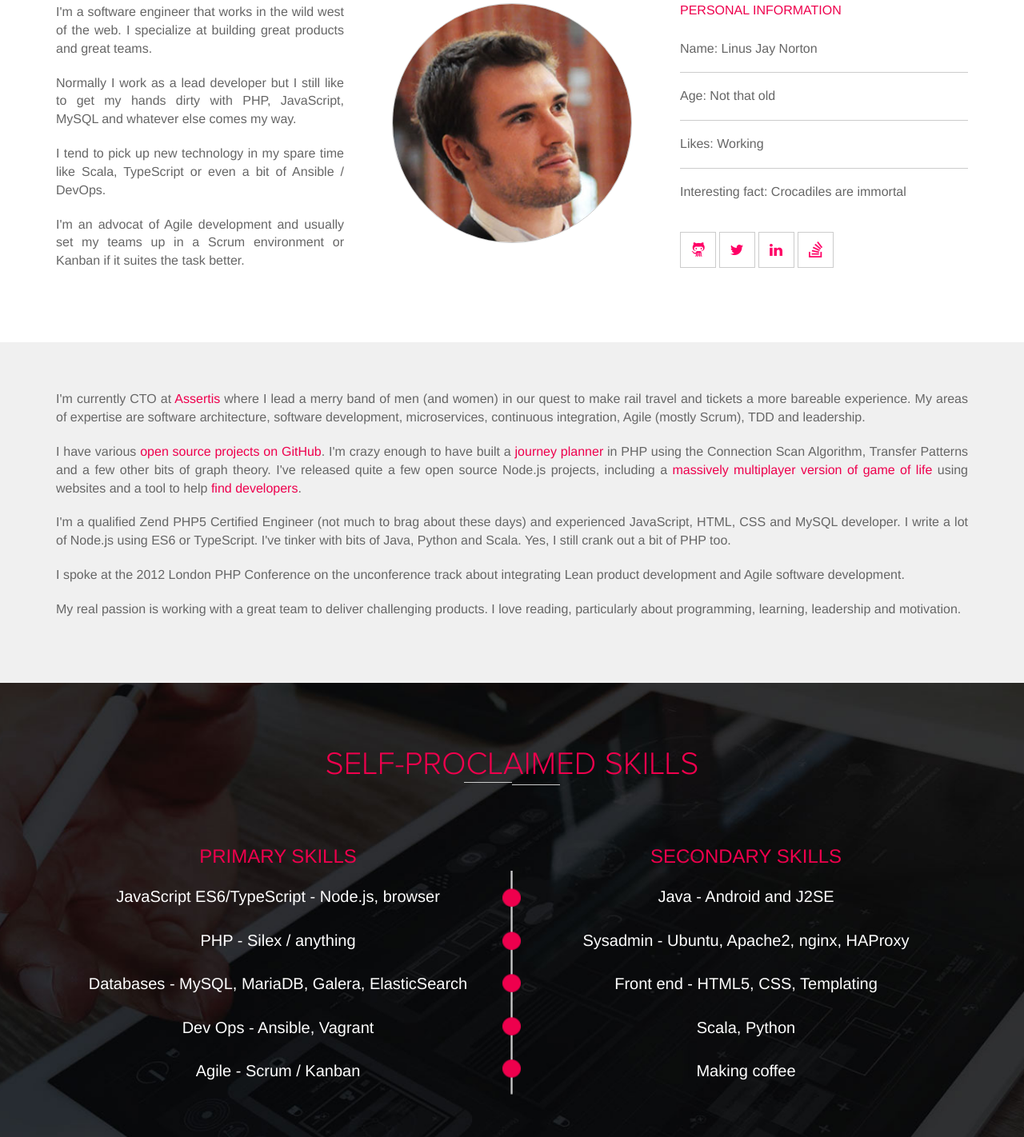
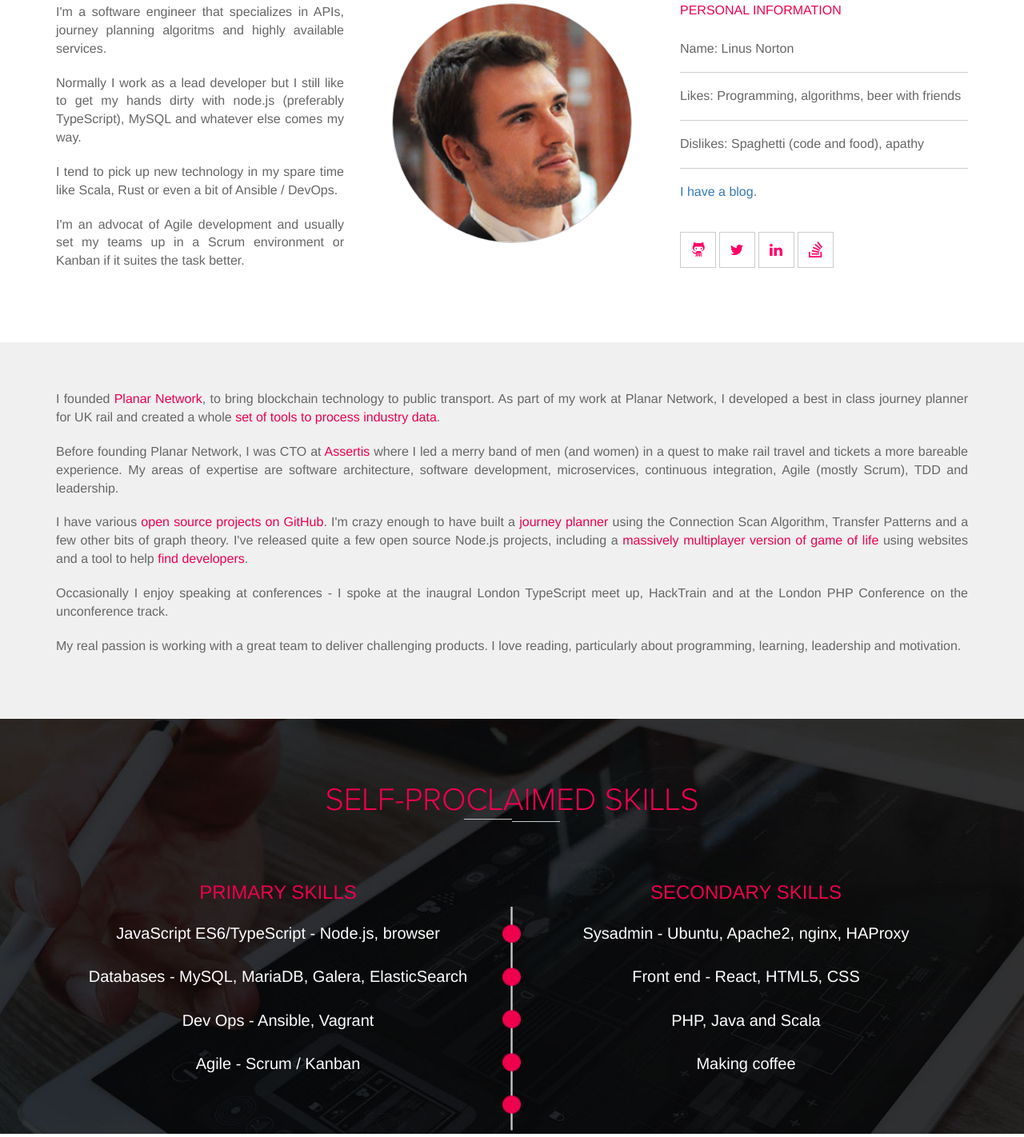
Before and after one commit to linusnorton/linusnorton.co.uk, a plain HTML site: page index.html in a window 1280 px wide. Shown: the part 876-2298 px from the top of the page at 80% size. Drawn offline with nearby package versions, Linux system fonts and the light colour scheme; files whose address does not match are found by name.

Commit message:
update content

```diff
--- a/index.html
+++ b/index.html
@@ -32,6 +32,7 @@
             </div>
             <div class="buttons">
                 <a href="CV.pdf">download CV</a>
+                <a href="https://ljn.io">blog</a>
                 <a href="https://uk.linkedin.com/in/linusnorton">connect via LinkedIn</a>
             </div>
         </header>
@@ -42,9 +43,9 @@
                     <div class="about-profile">
                         <div class="row clearfix">
                             <div class="col-md-4">
-                                <p>I'm a software engineer that works in the wild west of the web. I specialize at building great products and great teams.</p>
-                                <p>Normally I work as a lead developer but I still like to get my hands dirty with PHP, JavaScript, MySQL and whatever else comes my way.</p>
-                                <p>I tend to pick up new technology in my spare time like Scala, TypeScript or even a bit of Ansible / DevOps.</p>
+                                <p>I'm a software engineer that specializes in APIs, journey planning algoritms and highly available services. </p>
+                                <p>Normally I work as a lead developer but I still like to get my hands dirty with node.js (preferably TypeScript), MySQL and whatever else comes my way.</p>
+                                <p>I tend to pick up new technology in my spare time like Scala, Rust or even a bit of Ansible / DevOps.</p>
                                 <p>I'm an advocat of Agile development and usually set my teams up in a Scrum environment or Kanban if it suites the task better.</p>
 
                             </div>
@@ -56,10 +57,10 @@
                             <div class="col-md-4">
                                 <h2>PERSONAL INFORMATION</h2>
                                 <div class="personal-info">
-                                    <span>Name: Linus Jay Norton</span>
-                                    <span>Age: Not that old</span>
-                                    <span>Likes: Working</span>
-                                    <span>Interesting fact: Crocadiles are immortal</span>
+                                    <span>Name: Linus Norton</span>
+                                    <span>Likes: Programming, algorithms, beer with friends</span>
+                                    <span>Dislikes: Spaghetti (code and food), apathy</span>
+                                    <span><a href="https://ljn.io">I have a blog</a>.</span>
                                 </div>
                                 <ul class="social">
                                     <li>
@@ -81,15 +82,15 @@
                 </div>
                 <div class="about-detail">
                     <div class="container">
-                        <p>I'm currently CTO at <a href="http://www.assertis.co.uk/">Assertis</a> where I lead a merry band of men (and women) in our quest to make rail travel and tickets a more bareable experience.
+                        <p>I founded <a href="https://planar.network">Planar Network</a>, to bring blockchain technology to public transport. As part of my work at Planar Network, I developed a best in class
+                          journey planner for UK rail and created a whole <a href="https://www.github.com/planarnetwork">set of tools to process industry data</a>.</p>
+                        <p>Before founding Planar Network, I was CTO at <a href="http://www.assertis.co.uk/">Assertis</a> where I led a merry band of men (and women) in a quest to make rail travel and tickets a more bareable experience.
                             My areas of expertise are software architecture, software development, microservices, continuous integration, Agile (mostly Scrum), TDD and leadership.</p>
-                        <p>I have various <a href="https://github.com/linusnorton/">open source projects on GitHub</a>. I'm crazy enough to have built a <a href="https://github.com/linusnorton/php-journey-planner">journey planner</a>
-                            in PHP using the Connection Scan Algorithm, Transfer Patterns and a few other bits of graph theory.
+                        <p>I have various <a href="https://github.com/linusnorton/">open source projects on GitHub</a>. I'm crazy enough to have built a <a href="https://traintickets.to">journey planner</a>
+                            using the Connection Scan Algorithm, Transfer Patterns and a few other bits of graph theory.
                             I've released quite a few open source Node.js projects, including a <a href="https://github.com/linusnorton/mmogol">massively multiplayer version of game of life</a> using websites and a
                             tool to help <a href="https://sourcr.linusnorton.co.uk">find developers</a>.</p>
-                        <p>I'm a qualified Zend PHP5 Certified Engineer (not much to brag about these days) and experienced JavaScript, HTML, CSS and MySQL developer.
-                            I write a lot of Node.js using ES6 or TypeScript. I've tinker with bits of Java, Python and Scala. Yes, I still crank out a bit of PHP too.</p>
-                        <p>I spoke at the 2012 London PHP Conference on the unconference track about integrating Lean product development and Agile software development.</p>
+                        <p>Occasionally I enjoy speaking at conferences - I spoke at the inaugral London TypeScript meet up, HackTrain and at the London PHP Conference on the unconference track.</p>
                         <p>My real passion is working with a great team to deliver challenging products.
                             I love reading, particularly about programming, learning, leadership and motivation.</p>
                     </div>
@@ -103,7 +104,6 @@
                             <h2>Primary Skills</h2>
                             <ul>
                                 <li>JavaScript ES6/TypeScript - Node.js, browser</li>
-                                <li>PHP - Silex / anything</li>
                                 <li>Databases - MySQL, MariaDB, Galera, ElasticSearch</li>
                                 <li>Dev Ops - Ansible, Vagrant</li>
                                 <li>Agile - Scrum / Kanban</li>
@@ -112,10 +112,9 @@
                         <div class="col-md-6">
                             <h2>Secondary Skills</h2>
                             <ul>
-                                <li>Java - Android and J2SE</li>
                                 <li>Sysadmin - Ubuntu, Apache2, nginx, HAProxy</li>
-                                <li>Front end - HTML5, CSS, Templating</li>
-                                <li>Scala, Python</li>
+                                <li>Front end - React, HTML5, CSS</li>
+                                <li>PHP, Java and Scala</li>
                                 <li>Making coffee</li>
                             </ul>
                         </div>
@@ -128,9 +127,30 @@
                     <div class="row clearfix">
                         <div class="col-md-2">
                             <div class="experience-circle">
+                                <span>February 2018</span>
+                                <span>---</span>
+                                <span>Present</span>
+                            </div>
+                        </div>
+                        <div class="col-md-10">
+                            <div class="experience-detail">
+                                <h2>Planar Network</h2>
+                                <h3>Founder</h3>
+                                <p>
+                                  Developed the world’s first rail ticketing system and portable wallet on a blockchain using Ethereum/Solidity.<br/>
+                                  Developed a best in class multimodal journey planner, completing against established companies with over £100m in finding.<br/>
+                                  Created and presented the white paper, concept and business model.<br/>
+                                  Developed a wide array of open source tools for processing and managing public transit data using node.js/TypeScript.
+                                 </p>
+                            </div>
+                        </div>
+                    </div>
+                    <div class="row clearfix">
+                        <div class="col-md-2">
+                            <div class="experience-circle">
                                 <span>September 2013</span>
                                 <span>---</span>
-                                <span>Present</span>
+                                <span>February 2018</span>
                             </div>
                         </div>
                         <div class="col-md-10">
@@ -270,10 +290,10 @@
                         <span style="height:90%" title="MySQL" percentage="90%"></span>
                       </li>
                       <li>
-                        <span style="height:95%" title="PHP" percentage="95%"></span>
+                        <span style="height:50%" title="Java" percentage="50%"></span>
                       </li>
                       <li>
-                          <span style="height:30%" title="Scala" percentage="30%"></span>
+                          <span style="height:60%" title="Scala" percentage="60%"></span>
                       </li>
                     </ul>
                 </div>
```
